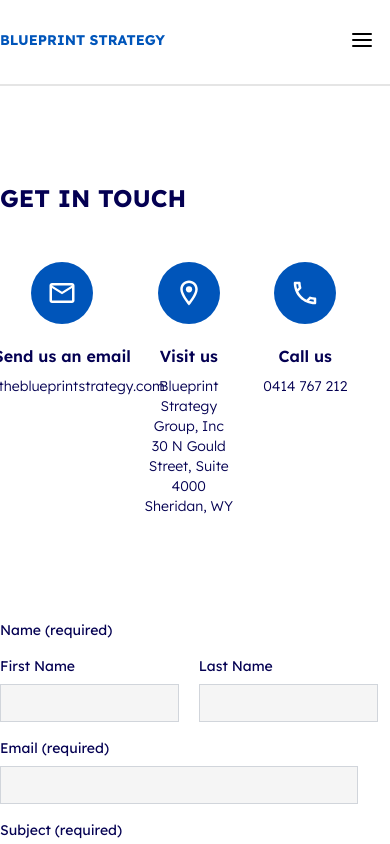
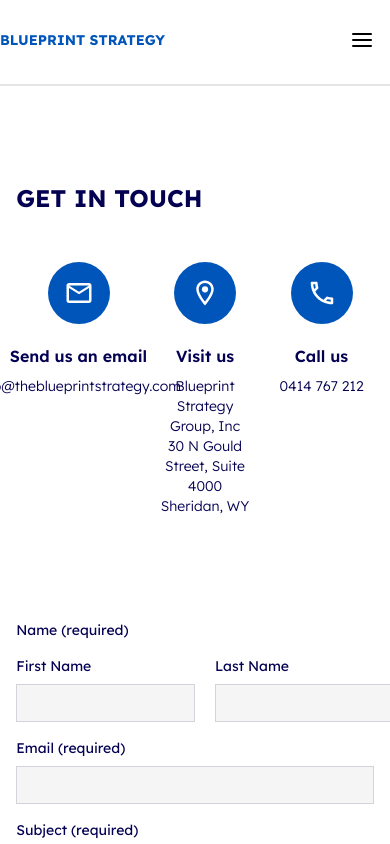
Before and after one commit to EdgarAmpiire/blueprints-web, a React (Create React App) app: page /contact-us in a window 390 px wide. Shown: the top 844 px of the page. Built offline with nearby package versions, Linux system fonts and the light colour scheme; what tw-elements would draw is missing.

Commit message:
responsivness

```diff
--- a/src/features/contactUs/components/Form.jsx
+++ b/src/features/contactUs/components/Form.jsx
@@ -8,8 +8,8 @@ import {
 export const Form = () => {
   return (
     <div>
-      <div className="mt-24 lg:w-10/12 w-11/12">
-        <div>
+      <div className="flex items-center justify-center">
+        <div className="mt-24 lg:w-10/12 w-11/12 ">
           <div>
             <h1 className="text-[#040052] uppercase font-bold text-2xl">
               Get in touch
```
